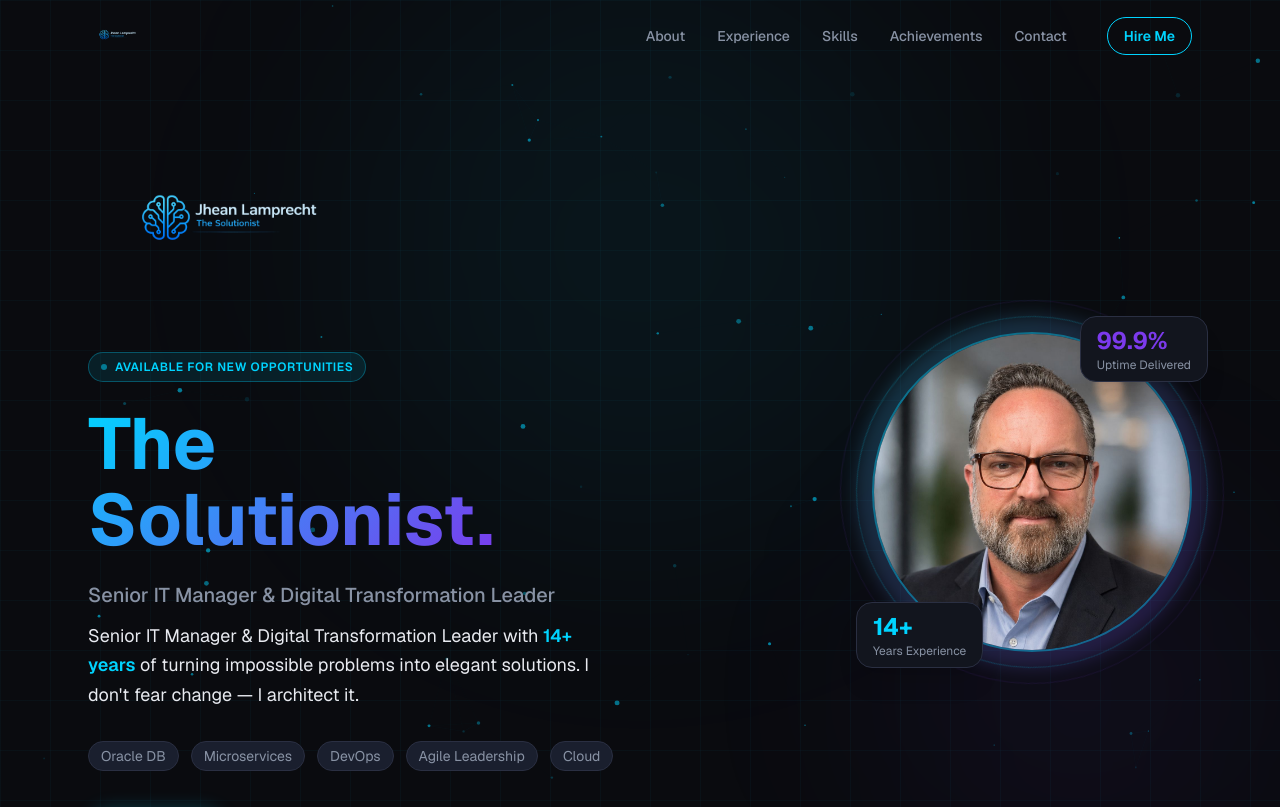
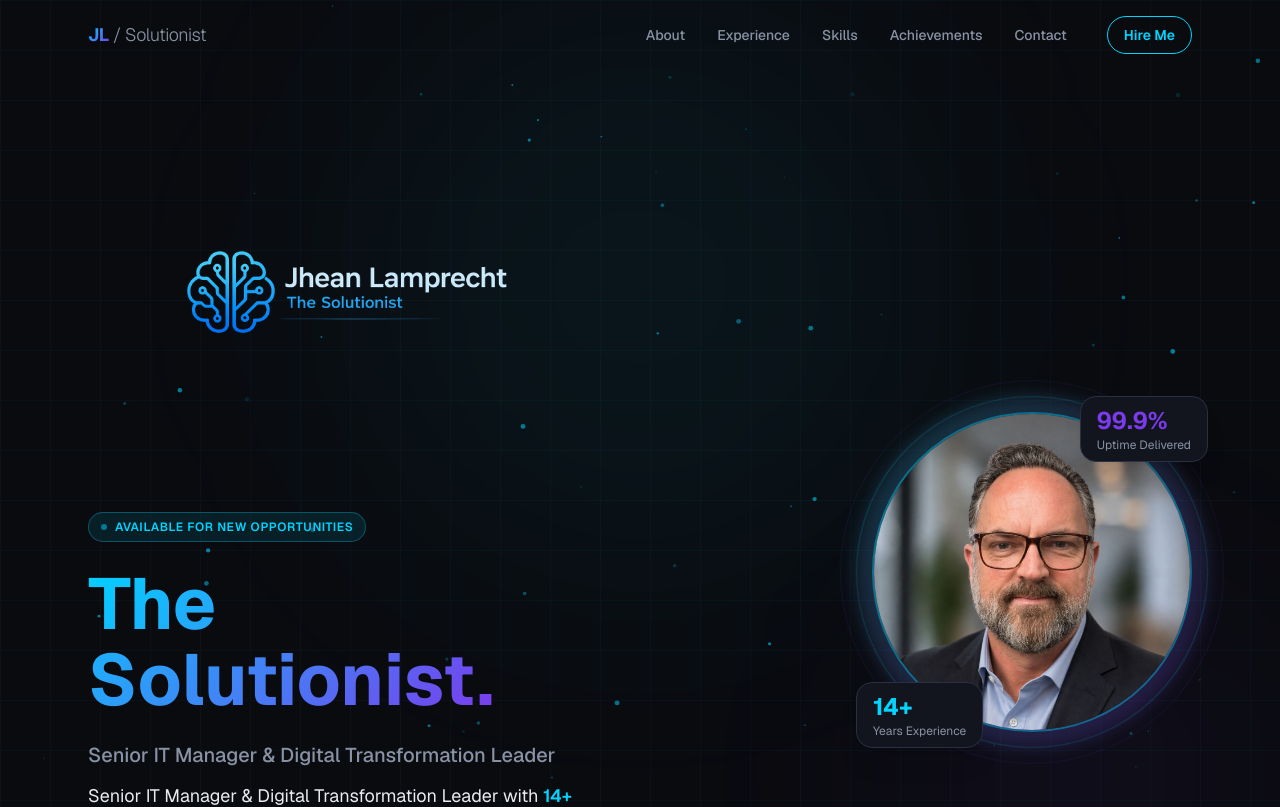
Before and after one commit to BobJhean/jhean-resume-website, a Next.js app: page / in a window 1280 px wide. Shown: the top 807 px of the page. Built offline with nearby package versions, Linux system fonts and the light colour scheme.

Commit message:
style: remove logo from navbar, enlarge hero logo 3x, footer logo 4x

```diff
--- a/src/components/Footer.tsx
+++ b/src/components/Footer.tsx
@@ -9,7 +9,7 @@ export default function Footer() {
           alt="Jhean Lamprecht — The Solutionist"
           width={120}
           height={80}
-          className="h-8 w-auto opacity-80"
+          className="h-32 w-auto opacity-80"
         />
         <div>
           Johannesburg, South Africa · jhean@bluethoughtech.com
--- a/src/components/Hero.tsx
+++ b/src/components/Hero.tsx
@@ -92,7 +92,7 @@ export default function Hero() {
                 alt="Jhean Lamprecht — The Solutionist"
                 width={320}
                 height={213}
-                className="w-64 md:w-72 h-auto"
+                className="w-full max-w-[768px] h-auto"
                 priority
               />
             </div>
--- a/src/components/Navbar.tsx
+++ b/src/components/Navbar.tsx
@@ -1,6 +1,5 @@
 "use client";
 import { useState, useEffect } from "react";
-import Image from "next/image";
 
 const links = [
   { label: "About", href: "#about" },
@@ -29,15 +28,9 @@ export default function Navbar() {
       }`}
     >
       <div className="max-w-6xl mx-auto px-6 py-4 flex items-center justify-between">
-        <a href="#" className="flex items-center">
-          <Image
-            src="/logo.png"
-            alt="Jhean Lamprecht — The Solutionist"
-            width={160}
-            height={107}
-            className="h-10 w-auto"
-            priority
-          />
+        <a href="#" className="text-white font-bold text-lg tracking-tight">
+          <span className="gradient-text">JL</span>
+          <span className="text-[#8892a4] ml-1 font-light">/ Solutionist</span>
         </a>
 
         {/* Desktop nav */}
```
